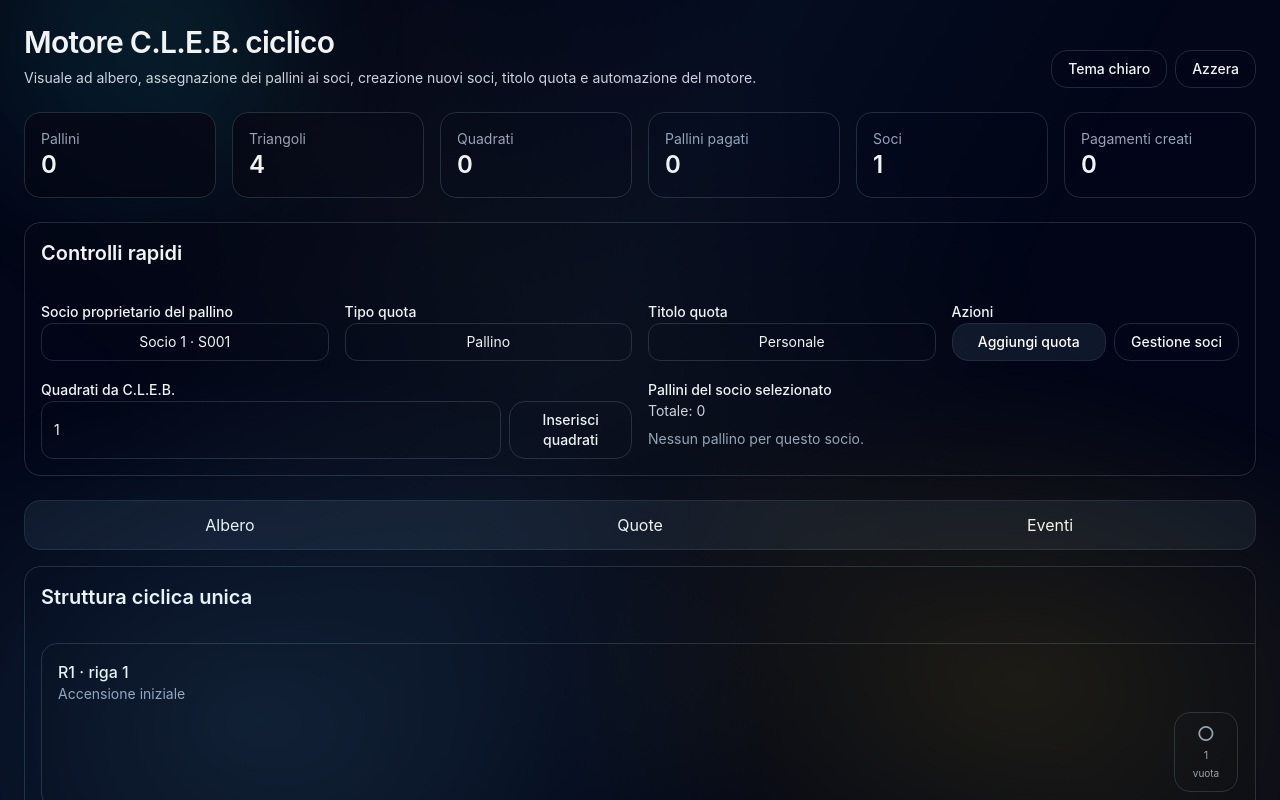
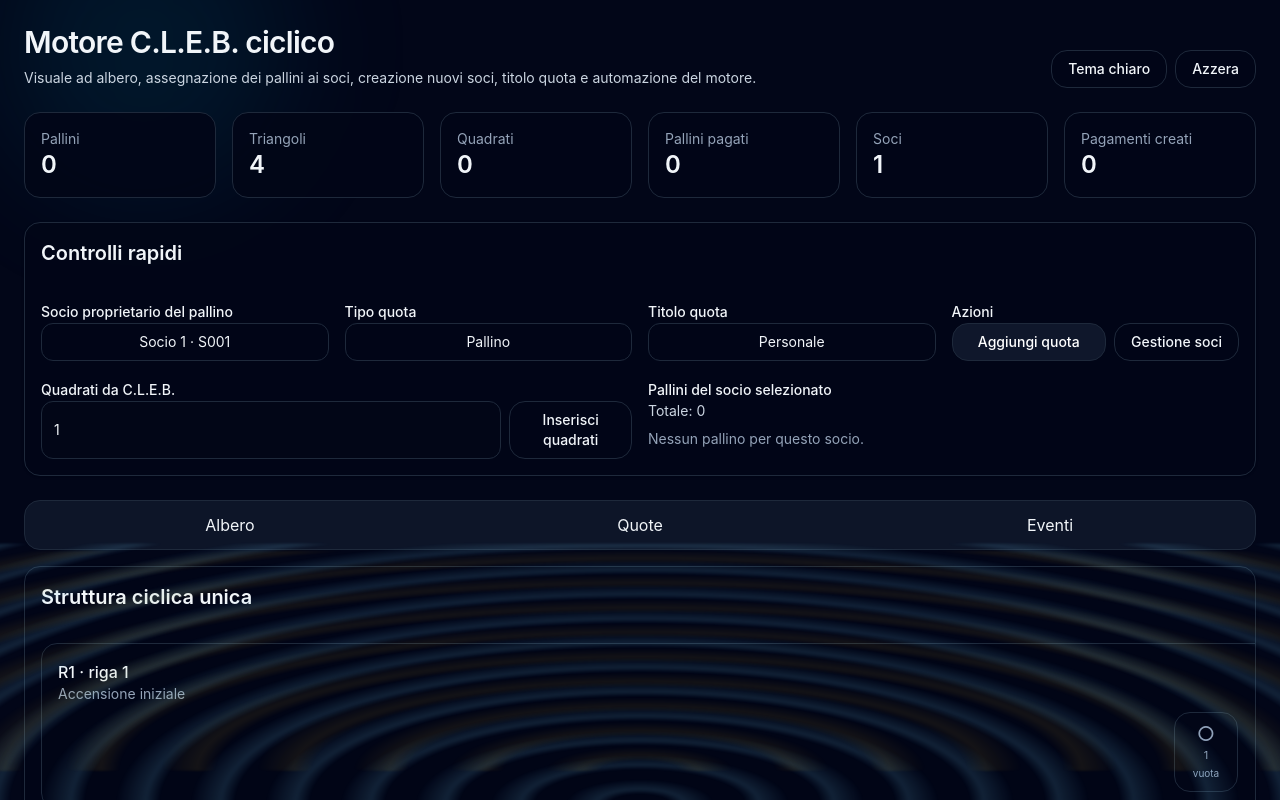
Before and after one commit to Topastro41inf/motore-cleb, a React (Vite) app: page / in a window 1280 px wide. Shown: the top 800 px of the page. Built offline with nearby package versions, Linux system fonts and the light colour scheme.

Commit message:
Enhance body styles with animations and gradients

```diff
--- a/src/index.css
+++ b/src/index.css
@@ -21,16 +21,80 @@ body {
 #root {
   min-height: 100vh;
 }
+body {
+  overflow-x: hidden;
+}
+
+#root {
+  position: relative;
+  z-index: 2;
+  min-height: 100vh;
+}
+
 body::before {
   content: "";
   position: fixed;
-  inset: 0;
+  left: -10%;
+  right: -10%;
+  bottom: 0;
+  height: 260px;
   pointer-events: none;
-  z-index: 9999;
-  opacity: 0.22;
+  z-index: 2147483646;
+  opacity: 0.42;
   background:
-    radial-gradient(ellipse at 20% 90%, rgba(125, 211, 252, 0.55), transparent 35%),
-    radial-gradient(ellipse at 80% 85%, rgba(250, 204, 21, 0.45), transparent 32%),
-    linear-gradient(120deg, transparent 20%, rgba(125, 211, 252, 0.18) 45%, transparent 70%),
-    linear-gradient(40deg, transparent 25%, rgba(250, 204, 21, 0.14) 50%, transparent 75%);
+    repeating-radial-gradient(
+      ellipse at 50% 100%,
+      rgba(125, 211, 252, 0.00) 0px,
+      rgba(125, 211, 252, 0.00) 28px,
+      rgba(125, 211, 252, 0.34) 42px,
+      rgba(125, 211, 252, 0.00) 72px
+    );
+  filter: blur(1px);
+  animation: clebWavesMove 8s ease-in-out infinite;
 }
+
+body::after {
+  content: "";
+  position: fixed;
+  left: -10%;
+  right: -10%;
+  bottom: 18px;
+  height: 220px;
+  pointer-events: none;
+  z-index: 2147483647;
+  opacity: 0.30;
+  background:
+    repeating-radial-gradient(
+      ellipse at 50% 100%,
+      rgba(251, 191, 36, 0.00) 0px,
+      rgba(251, 191, 36, 0.00) 34px,
+      rgba(251, 191, 36, 0.28) 52px,
+      rgba(251, 191, 36, 0.00) 86px
+    );
+  filter: blur(1px);
+  animation: clebWavesMoveGold 11s ease-in-out infinite;
+}
+
+@keyframes clebWavesMove {
+  0% {
+    transform: translateY(16px) scaleX(1.02);
+  }
+  50% {
+    transform: translateY(-18px) scaleX(1.08);
+  }
+  100% {
+    transform: translateY(16px) scaleX(1.02);
+  }
+}
+
+@keyframes clebWavesMoveGold {
+  0% {
+    transform: translateY(8px) scaleX(1.05);
+  }
+  50% {
+    transform: translateY(-12px) scaleX(1.12);
+  }
+  100% {
+    transform: translateY(8px) scaleX(1.05);
+  }
+}
```
